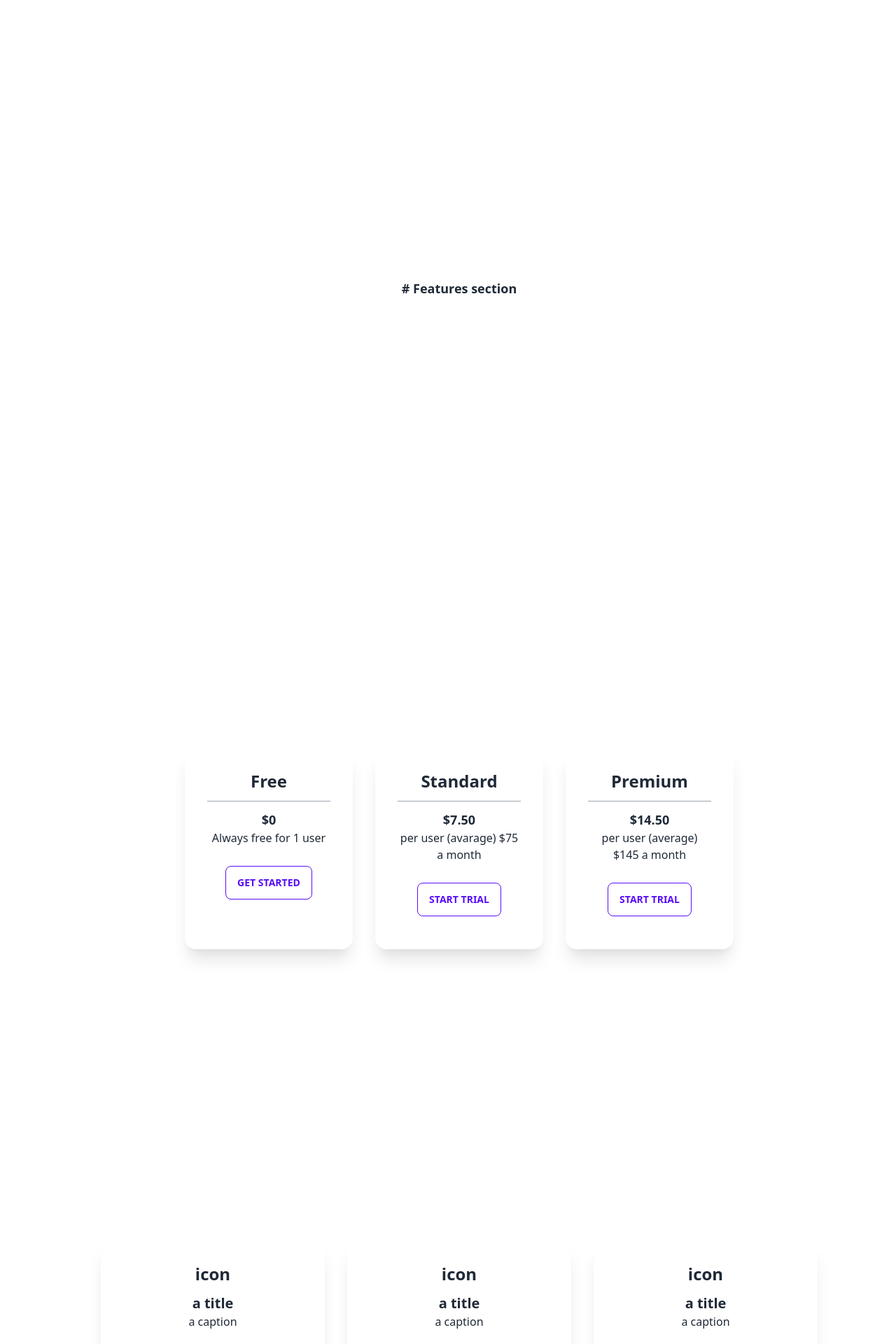
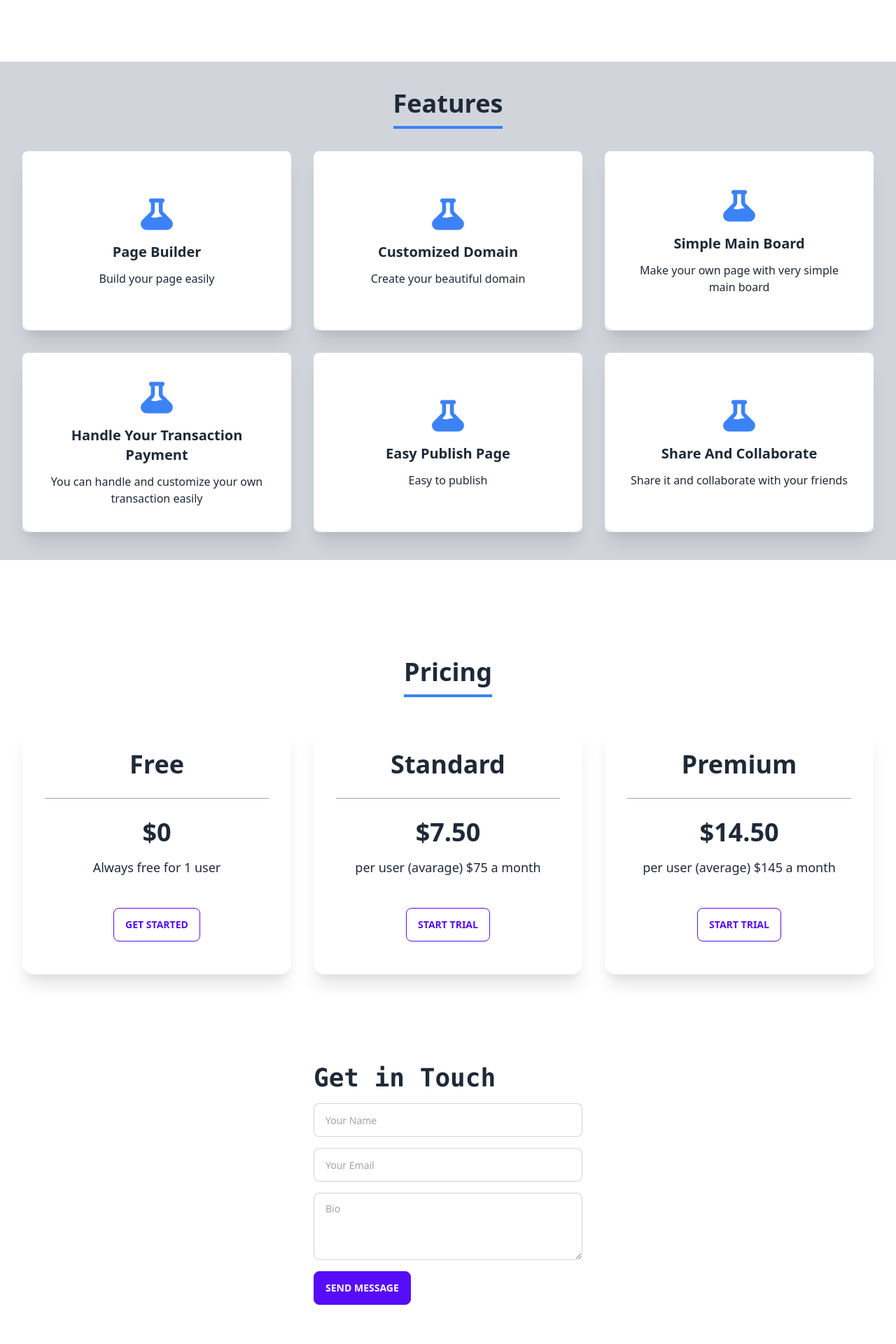
Before and after one commit to aliasjupleks/kulyah, a Next.js app: page /main in a window 1280 px wide. Shown: the part 860-2780 px from the top of the page at 70% size. Built offline with nearby package versions, Linux system fonts and the light colour scheme.

Commit message:
feat: add heroicon, update ui

```diff
--- a/components/BaseFooter.js
+++ b/components/BaseFooter.js
@@ -1,6 +1,6 @@
 const BaseFooter = () => {
   return (
-    <footer className="p-10 footer bg-base-200 text-base-content footer-center">
+    <footer className="p-10 footer bg-gray-300 text-base-content footer-center">
       <div className="grid grid-flow-col gap-4">
         <a className="link link-hover">About us</a>
         <a className="link link-hover">Contact</a>
@@ -27,7 +27,7 @@ const BaseFooter = () => {
         </div>
       </div>
       <div>
-        <p>Copyright © 2021 - All right reserved by ACME Industries Ltd</p>
+        <p>Copyright © 2021 - All right reserved by ShowOff Ltd</p>
       </div>
     </footer>
 
--- a/components/BaseNavbar.js
+++ b/components/BaseNavbar.js
@@ -34,13 +34,13 @@ const BaseNavbar = () => {
 
           {/* if > lg breakpoint */}
           <div className="flex-none hidden lg:flex">
-            <div className="flex items-stretch">
+            <div className="flex">
               {navItem.map((item) => (
-                <a className="btn btn-ghost btn-sm rounded-btn normal-case text-base">
+                <li className="btn btn-ghost btn-sm rounded-btn normal-case text-base">
                   <Link to={item.url} smooth={true} duration={250}>
                     {item.name}
                   </Link>
-                </a>
+                </li>
               ))}
             </div>
           </div>
@@ -73,7 +73,7 @@ const BaseNavbar = () => {
             isOpen ? 'block' : 'hidden'
           }`}
         >
-          <ul className="flex flex-col gap-8 uppercase text-lg font-semibold items-center justify-center text-white pb-3">
+          <ul className="flex flex-col gap-8 uppercase text-lg font-semibold items-center justify-center text-white pb-6">
             <a
               className="cursor-pointer active:text-gray-500"
               onClick={() => setOpen(!isOpen)}
--- a/package.json
+++ b/package.json
@@ -9,6 +9,7 @@
     "lint": "next lint"
   },
   "dependencies": {
+    "@heroicons/react": "^1.0.5",
     "daisyui": "^1.16.0",
     "next": "12.0.1",
     "react": "17.0.2",
--- a/pages/main.js
+++ b/pages/main.js
@@ -1,8 +1,9 @@
 import MainLayout from '../components/MainLayout';
 import Card from '../components/Card';
+import { BeakerIcon } from '@heroicons/react/solid';
 
 const Homepage = () => {
-  const cardItem = [
+  const cardPricingItem = [
     {
       access: 'Free',
       price: '$0',
@@ -22,16 +23,48 @@ const Homepage = () => {
       btn: 'Start trial',
     },
   ];
+  const cardCompItem = [
+    {
+      icon: '',
+      title: 'page builder',
+      caption: 'Build your page easily',
+    },
+    {
+      icon: '',
+      title: 'customized domain',
+      caption: 'Create your beautiful domain',
+    },
+    {
+      icon: '',
+      title: 'simple main board',
+      caption: 'Make your own page with very simple main board',
+    },
+    {
+      icon: '',
+      title: 'handle your transaction payment',
+      caption: 'You can handle and customize your own transaction easily',
+    },
+    {
+      icon: '',
+      title: 'easy publish page',
+      caption: 'Easy to publish',
+    },
+    {
+      icon: '',
+      title: 'share and collaborate',
+      caption: 'Share it and collaborate with your friends',
+    },
+  ];
 
   return (
     <MainLayout>
-      <main className="w-full mx-4">
+      <main className="w-screen">
         <section
           id="home"
-          className="flex flex-col items-center justify-center py-8 px-2 h-screen"
+          className="flex flex-col items-center justify-center py-8 h-screen"
         >
           {/* <span className="font-bold text-lg"># Home section</span> */}
-          <div className="flex flex-wrap justify-center">
+          <div className="flex flex-wrap justify-center mt-28">
             <div className="w-64 flex flex-col gap-6">
               <span className="text-5xl font-bold">Showoff</span>
               <p className="text-lg">
@@ -40,29 +73,50 @@ const Homepage = () => {
               </p>
             </div>
             <div>
-              <img src="/dashboard.png" className="w-full h-auto lg:h-96" />
+              <img src="/dashboard.png" className="w-full h-full lg:h-96" />
             </div>
           </div>
         </section>
         <section
           id="features"
-          className="flex flex-col items-center justify-center py-8 px-2 h-screen"
+          className="flex flex-col items-center justify-center my-8 h-screen"
         >
-          <span className="font-bold text-lg"># Features section</span>
+          <div className="py-10 bg-gray-300">
+            <div className="flex flex-col gap-5 items-center">
+              <div>
+                <span className="font-semibold text-4xl">Features</span>
+                <hr className="border-blue-500 border-2 w-full mt-3 mb-3" />
+              </div>
+              <div className="flex flex-wrap gap-8 justify-center">
+                {cardCompItem.map((item) => (
+                  <Card className="w-96 bg-white rounded-lg">
+                    <div className="flex flex-col items-center justify-center h-48 gap-3">
+                      <BeakerIcon className="h-14 w-14 text-blue-500" />
+                      <span className="text-xl font-semibold capitalize">
+                        {item.title}
+                      </span>
+                      <p>{item.caption}</p>
+                    </div>
+                  </Card>
+                ))}
+              </div>
+            </div>
+          </div>
         </section>
-        <section
-          id="pricing"
-          className="flex flex-col items-center justify-center py-8 px-2 h-screen"
-        >
-          {/* <span className="font-bold text-lg"># pricing section</span> */}
+        <section id="pricing" className="my-8 h-full">
+          <div className="py-16 flex flex-col items-center">
+            <div className="mb-8">
+              <span className="font-semibold text-4xl">Pricing</span>
+              <hr className="border-blue-500 border-2 w-full mt-3 mb-3" />
+            </div>
             <div className="flex flex-wrap items-center justify-center gap-8">
-            {cardItem.map((item) => (
-              <Card className="w-60">
-                <div className="h-56">
-                  <span className="text-2xl font-bold">{item.access}</span>
+              {cardPricingItem.map((item) => (
+                <Card className="w-96 bg-white rounded-lg">
+                  <div className="h-72 flex flex-col items-center justify-start gap-4">
+                    <span className="text-4xl font-bold">{item.access}</span>
                     <hr className="border-gray-400 border-1 w-full mt-3 mb-3" />
-                  <span className="text-lg font-bold">{item.price}</span>
-                  <p>{item.caption}</p>
+                    <span className="text-4xl font-bold">{item.price}</span>
+                    <p className="text-lg">{item.caption}</p>
                     <div className="justify-center card-actions">
                       <button className="btn btn-outline btn-primary">
                         {item.btn}
@@ -72,22 +126,39 @@ const Homepage = () => {
                 </Card>
               ))}
             </div>
+          </div>
         </section>
         <section
           id="contact"
-          className="flex flex-col items-center justify-center py-8 mx-4 h-screen"
+          className="flex flex-col items-center justify-center py-8 h-full mb-8"
         >
-          {/* <span className="font-bold text-lg"># Contact section</span> */}
-          <div className="flex flex-wrap gap-8 justify-center">
-            {[...Array(6)].map((i) => (
-              <Card className="w-80" key={i}>
-                <div className="flex flex-col h-40">
-                  <span className="text-2xl font-bold mb-3">icon</span>
-                  <span className="text-xl font-semibold">a title</span>
-                  <p>a caption</p>
+          <div className="flex flex-col w-96 mx-10 gap-4">
+            <span className="text-4xl font-semibold font-mono">
+              Get in Touch
+            </span>
+            <div class="form-control">
+              <input
+                type="text"
+                placeholder="Your Name"
+                class="input input-bordered"
+              />
             </div>
-              </Card>
-            ))}
+            <div class="form-control">
+              <input
+                type="text"
+                placeholder="Your Email"
+                class="input input-bordered"
+              />
+            </div>
+            <div class="form-control">
+              <textarea
+                class="textarea h-24 textarea-bordered"
+                placeholder="Bio"
+              ></textarea>
+            </div>
+            <div className="w-56">
+              <button class="btn btn-primary">Send Message</button>
+            </div>
           </div>
         </section>
       </main>
```
Also changed, not shown: 1 other file (tests, documents, lock files or other folders). Lines whose indentation alone changed are shown as unchanged.
